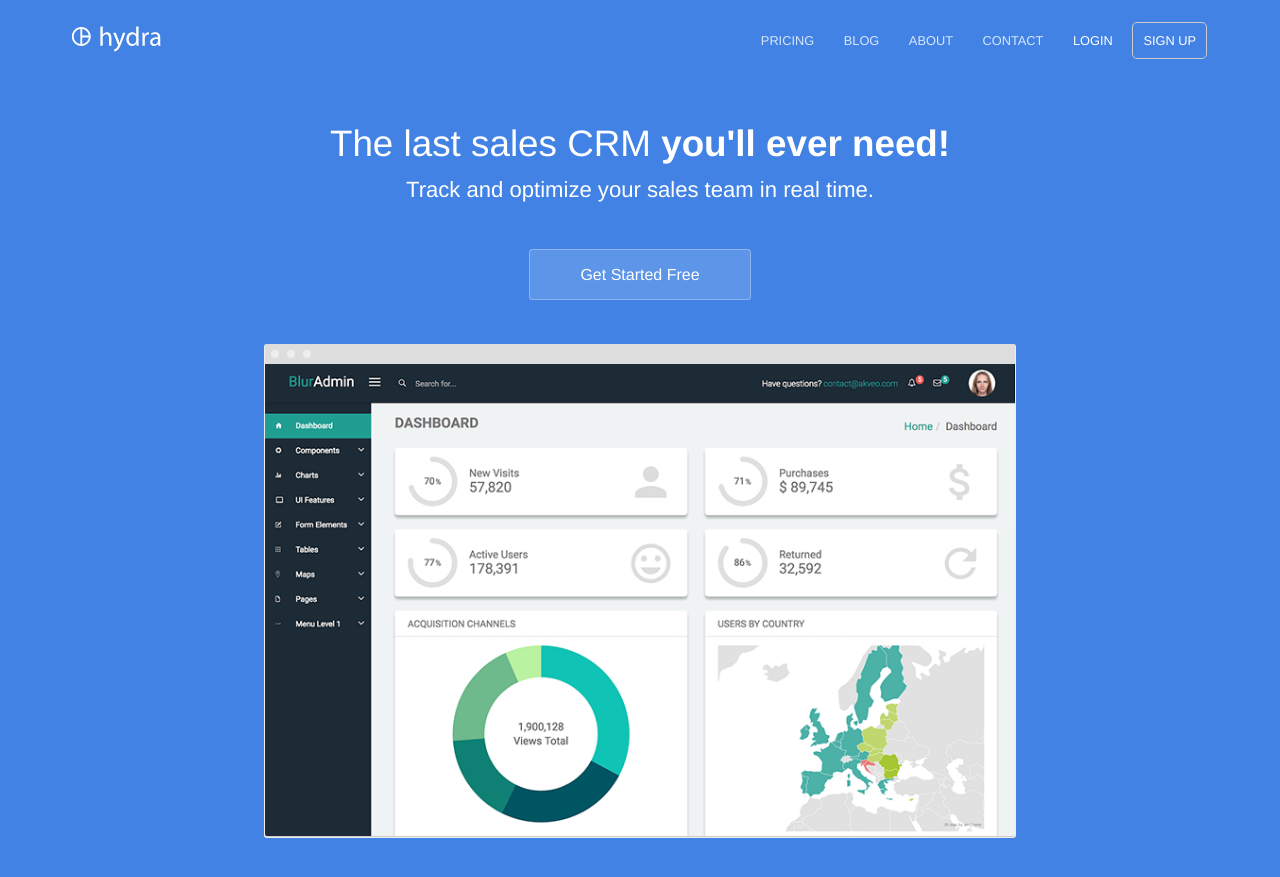
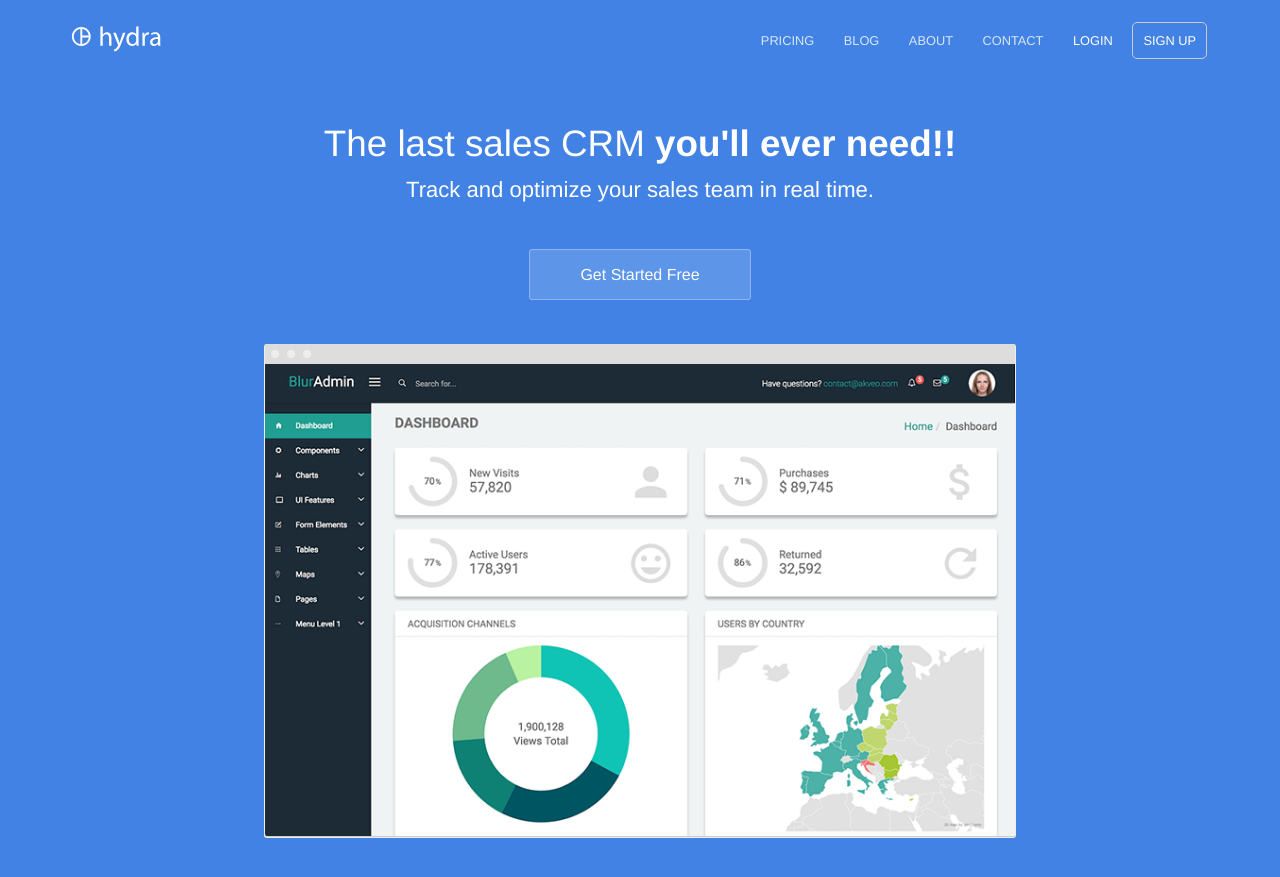
Before and after one commit to rycoll/Git-Sync-Test, a Jekyll site: the page built from index.html, in a window 1280 px wide and 900 px high. Shown: the top 877 px of the window. Built offline with Jekyll 4.4.1, drawn with Linux system fonts in a browser that asks for light colours.

Commit message:
Updated 'index.html' via CloudCannon

```diff
--- a/index.html
+++ b/index.html
@@ -4,7 +4,7 @@ description: Track and optimize your sales team in real time
 ---
 <section class="hero">
 	<div class="text-container">
-		<h1 class="editable">The last sales CRM <strong>you'll ever need!</strong></h1>
+		<h1 class="editable">The last sales CRM <strong>you'll ever need!!</strong></h1>
 		<p class="subtext editable">Track and optimize your sales team in real time.</p>
 		<div class="cta button alt"><a href="/sign-up/">Get Started Free</a></div>
 		<div>
```
